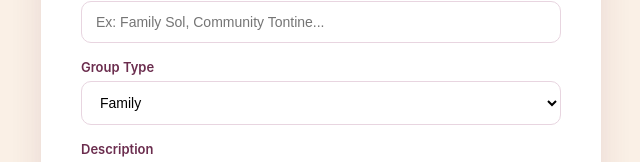
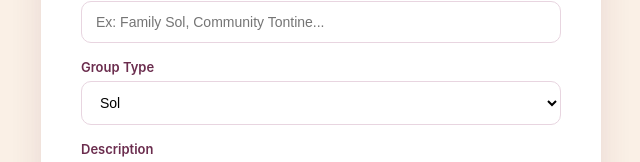
Before and after one commit to Rachelejr/tarsyn-app, a Next.js app: page /dashboard/create-group in a window 1280 px wide. Shown: the part 263-425 px from the top of the page, without its empty margins (319-959 px from the left). Built offline with nearby package versions, Linux system fonts and the light colour scheme.

Commit message:
feat: add Sol, Tontine, Organization, Foundation, Agriculture to group types and modules

```diff
--- a/src/app/dashboard/create-group/page.tsx
+++ b/src/app/dashboard/create-group/page.tsx
@@ -19,7 +19,7 @@ export default function CreateGroup() {
   const totalSteps = 5;
 
   const [groupName, setGroupName] = useState('');
-  const [groupType, setGroupType] = useState('Family');
+  const [groupType, setGroupType] = useState('Sol');
   const [description, setDescription] = useState('');
   const [country, setCountry] = useState('');
   const [region, setRegion] = useState('');
@@ -63,7 +63,6 @@ export default function CreateGroup() {
       const user = auth.currentUser;
       if (!user) { router.push('/login'); return; }
 
-      // Vérifier doublons pour CET admin seulement
       const q = query(collection(db, 'groups'), where('organizerId', '==', user.uid), where('name', '==', groupName.trim()));
       const existing = await getDocs(q);
       if (!existing.empty) { setError('You already have a group with this name.'); setLoading(false); return; }
@@ -85,7 +84,7 @@ export default function CreateGroup() {
         contributionSettings: { amount: contributionAmount ? parseFloat(contributionAmount) : 0, currency, frequency },
         rotationSettings: { mode: rotationMode, startDate },
         adminId: user.uid,
-        organizerId: user.uid,        // ← ISOLATION PAR ADMIN
+        organizerId: user.uid,
         adminPosition: parseInt(adminPosition),
         status: 'active',
         inviteCode,
@@ -97,7 +96,7 @@ export default function CreateGroup() {
       const memberCode = generateCode('TYN', countryCode);
       await addDoc(collection(db, 'members'), {
         groupId: groupRef.id,
-        organizerId: user.uid,        // ← ISOLATION PAR ADMIN
+        organizerId: user.uid,
         name: user.displayName || user.email?.split('@')[0] || 'Admin',
         email: user.email,
         tynId: memberCode,
@@ -181,7 +180,7 @@ export default function CreateGroup() {
                 <label style={{ display: 'block', color: '#6B2D4E', fontSize: '13px', fontWeight: 600, marginBottom: '6px' }}>Group Type</label>
                 <select value={groupType} onChange={e => setGroupType(e.target.value)}
                   style={{ width: '100%', padding: '12px 14px', border: '1.5px solid #E8D5E0', borderRadius: '10px', fontSize: '14px', outline: 'none', background: 'white', boxSizing: 'border-box' }}>
-                  {['Family', 'Friends', 'Community', 'Professional', 'Church', 'Association', 'Other'].map(t => <option key={t}>{t}</option>)}
+                  {['Sol', 'Tontine', 'Family', 'Friends', 'Community', 'Professional', 'Church', 'Association', 'Organization', 'Foundation', 'Agriculture', 'Other'].map(t => <option key={t}>{t}</option>)}
                 </select>
               </div>
               <div style={{ marginBottom: '16px' }}>
@@ -218,18 +217,15 @@ export default function CreateGroup() {
                   { name: 'Tontine', icon: '🤝', desc: 'Community fund' },
                   { name: 'Association', icon: '🏛️', desc: 'Formal group' },
                   { name: 'Church', icon: '⛪', desc: 'Faith community' },
+                  { name: 'Organization', icon: '🏢', desc: 'Professional org' },
+                  { name: 'Foundation', icon: '💎', desc: 'Non-profit' },
+                  { name: 'Agriculture', icon: '🌾', desc: 'Farming group' },
                 ].map(m => (
                   <div key={m.name} onClick={() => setModule(m.name)}
                     style={{ border: `2px solid ${module === m.name ? '#6B2D4E' : '#E8D5E0'}`, borderRadius: '16px', padding: '20px', cursor: 'pointer', background: module === m.name ? '#FAF0E6' : 'white', transition: 'all 0.2s' }}>
                     <div style={{ fontSize: '28px', marginBottom: '8px' }}>{m.icon}</div>
                     <p style={{ color: '#6B2D4E', fontWeight: 700, fontSize: '15px', margin: '0 0 4px' }}>{m.name}</p>
                     <p style={{ color: '#7A5068', fontSize: '12px', margin: 0 }}>{m.desc}</p>
-                  </div>
-                ))}
-                {['Organization', 'Foundation', 'Agriculture'].map(m => (
-                  <div key={m} style={{ border: '2px solid #E8D5E0', borderRadius: '16px', padding: '20px', background: '#F5F5F5', opacity: 0.6 }}>
-                    <p style={{ color: '#9E9E9E', fontWeight: 700, fontSize: '15px', margin: '0 0 4px' }}>{m}</p>
-                    <p style={{ color: '#BDBDBD', fontSize: '12px', margin: 0 }}>Coming Soon</p>
                   </div>
                 ))}
               </div>
```
